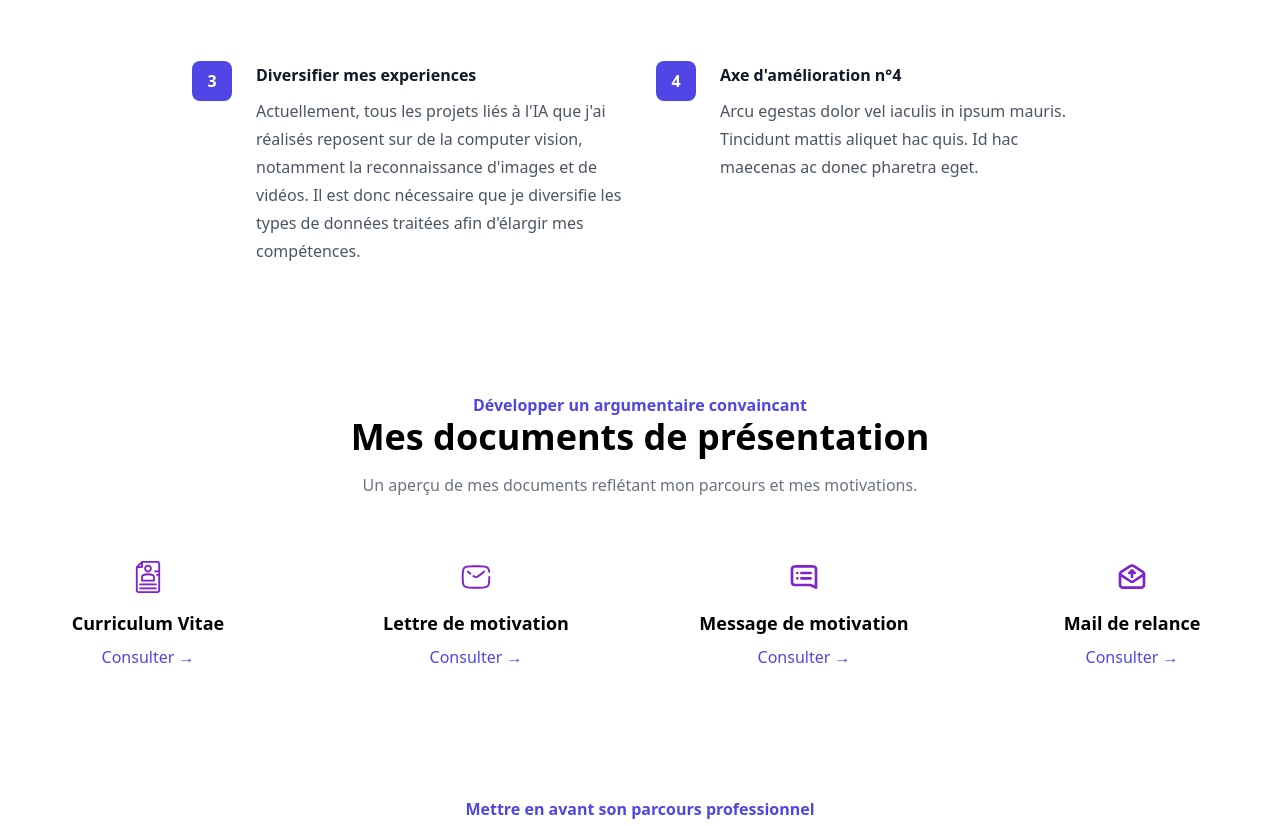
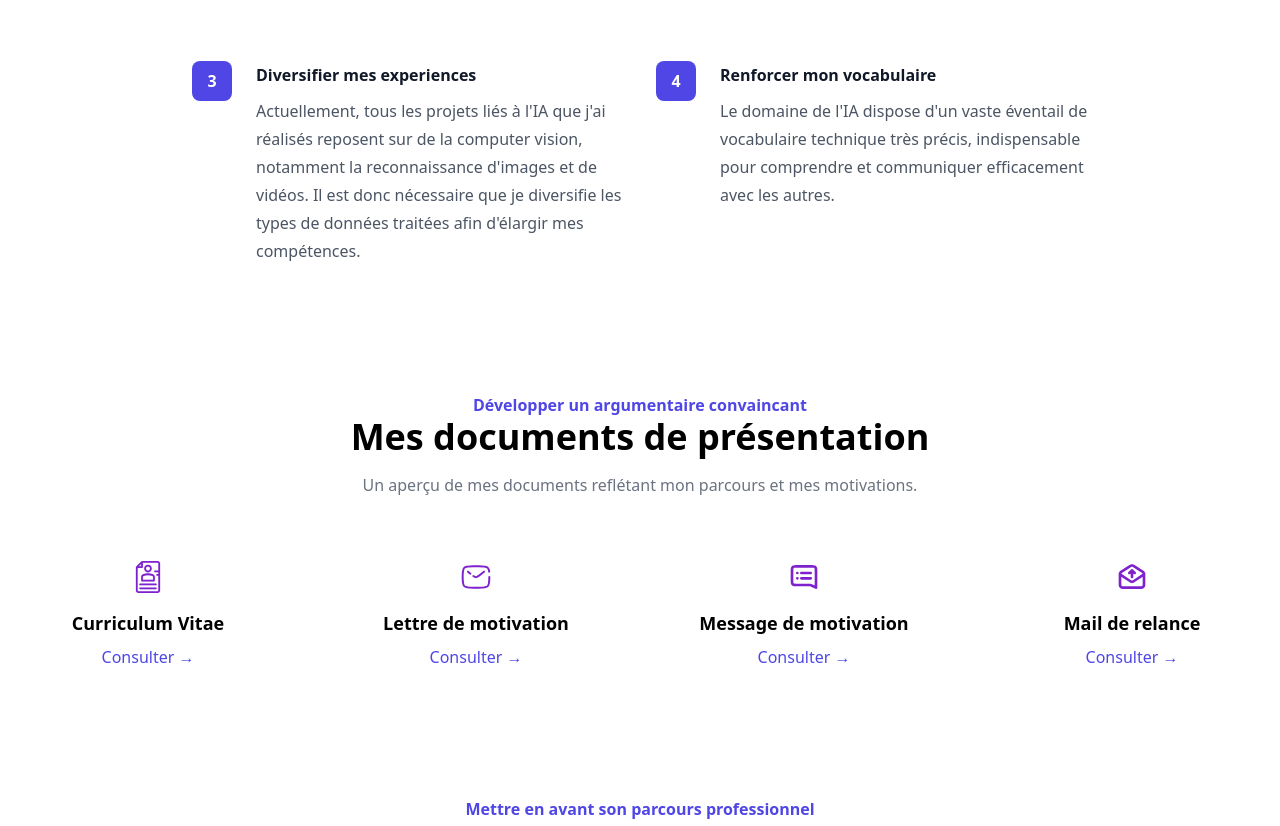
Before and after one commit to CalvoTom/Calvo-tom, a plain HTML site: page index.html in a window 1280 px wide. Shown: the part 2143-2969 px from the top of the page. Drawn offline with nearby package versions, Linux system fonts and the light colour scheme.

Commit message:
add learning axe

```diff
--- a/index.html
+++ b/index.html
@@ -108,9 +108,9 @@
               <div class="absolute left-0 top-0 flex h-10 w-10 items-center justify-center rounded-lg bg-indigo-600 text-white">
                 4
               </div>
-              Axe d'amélioration n°4
+              Renforcer mon vocabulaire
             </dt>
-            <dd class="mt-2 text-base leading-7 text-gray-600">Arcu egestas dolor vel iaculis in ipsum mauris. Tincidunt mattis aliquet hac quis. Id hac maecenas ac donec pharetra eget.</dd>
+            <dd class="mt-2 text-base leading-7 text-gray-600">Le domaine de l'IA dispose d'un vaste éventail de vocabulaire technique très précis, indispensable pour comprendre et communiquer efficacement avec les autres.</dd>
           </div>
         </dl>
       </div>
```
